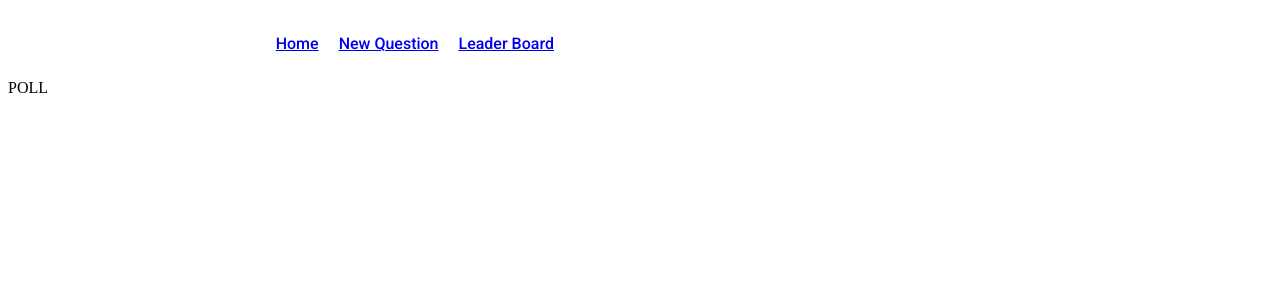
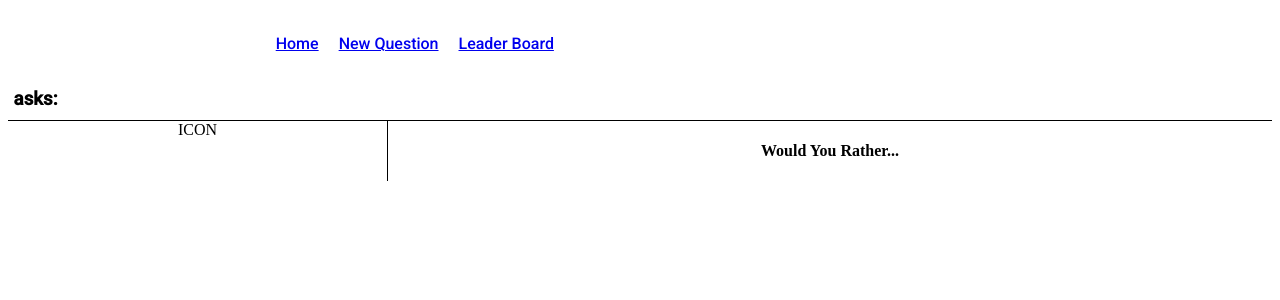
Before and after one commit to evmiguel/would-you-rather, a React (Create React App) app: page /poll/1 in a window 1280 px wide. Shown: the top 300 px of the page. Built offline with nearby package versions, Linux system fonts and the light colour scheme.

Commit message:
feat: poll page

```diff
--- a/src/components/Poll.js
+++ b/src/components/Poll.js
@@ -1,14 +1,21 @@
-import React, { Component } from 'react'
+import React, { Component, Fragment } from 'react'
 import { connect } from 'react-redux'
+import WouldYouRatherCard from './WouldYouRatherCard'
 
 class Poll extends Component {
-	componentDidUpdate() {
-		console.log(this.props)
-	}
 	render() {
+		const { question, author } = this.props
 		return(
 			<div className='poll'>
-				POLL
+				<WouldYouRatherCard
+					author={author && author.name}
+					child={
+						<Fragment>
+							<h4>{question && question.optionOne.text}</h4>
+							<h4>{question && question.optionTwo.text}</h4>
+						</Fragment>
+					}
+				/>
 			</div>
 		)
 	}
--- a/src/components/WouldYouRatherCard.js
+++ b/src/components/WouldYouRatherCard.js
@@ -9,7 +9,7 @@ const WouldYouRatherCard = (props) => {
 			<div className='question-box'>
 				<p className='icon'>ICON</p>
 				<div className='question-text'>
-					<h4>Would you rather</h4>
+					<h4>Would You Rather...</h4>
 					{props.child}
 				</div>
 			</div>
```
